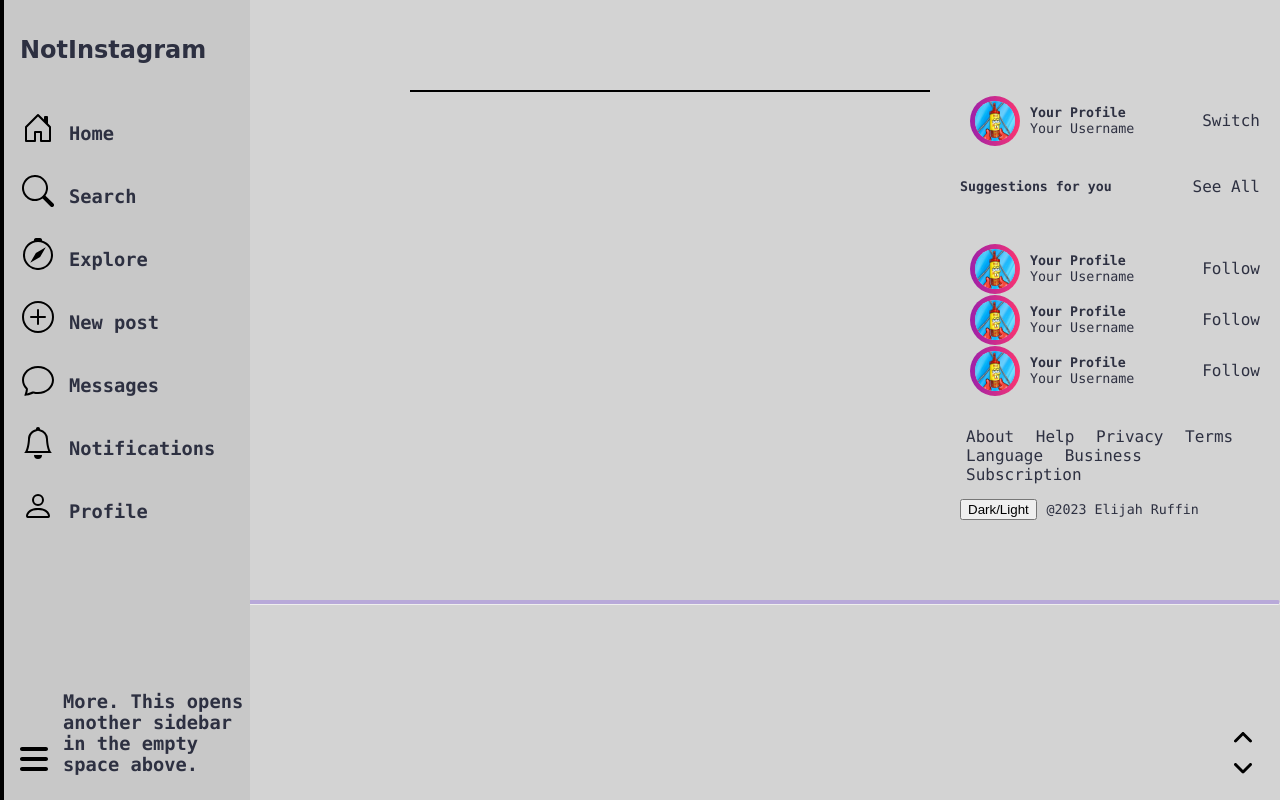
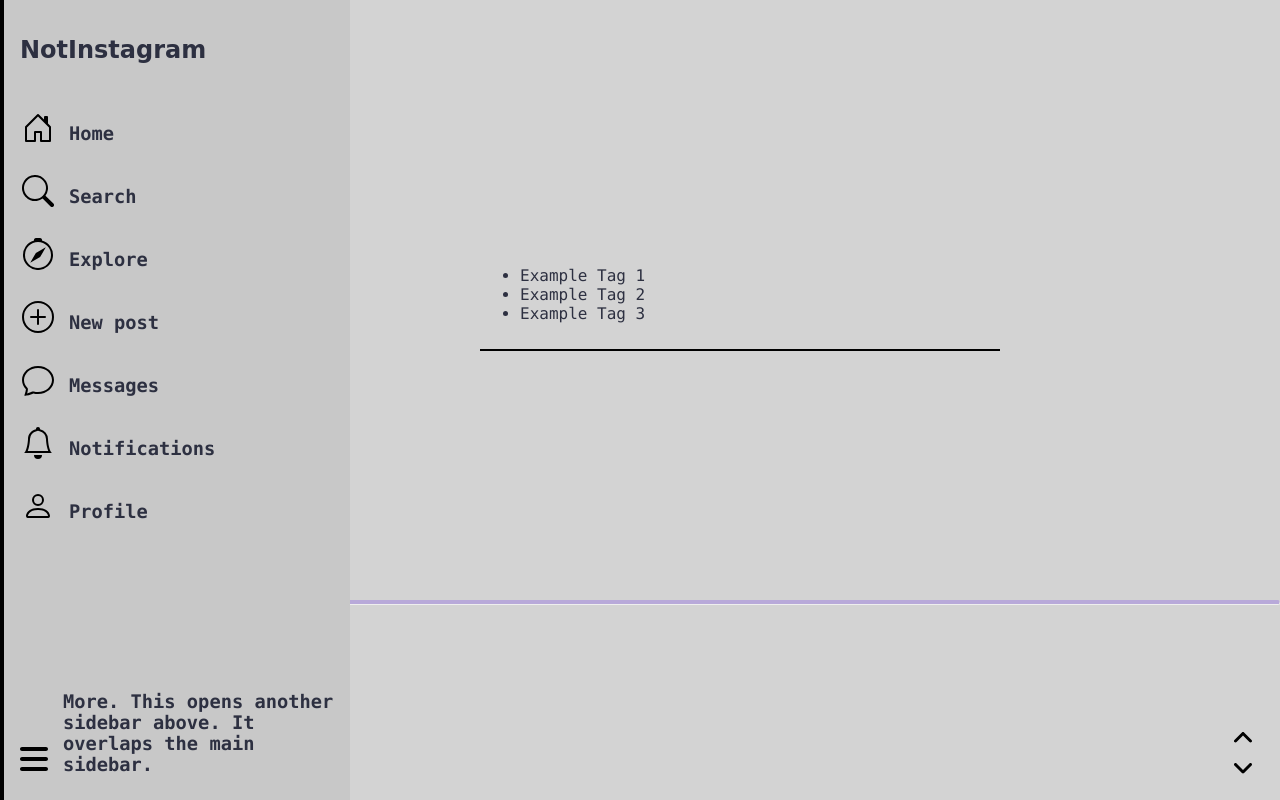
Before and after one commit to ruffineli77/social-media-application, a Flask app: page /explore in a window 1280 px wide. Run offline with Flask 3, Linux system fonts and the light colour scheme.

Commit message:
Fixed some spacing issues with center-content. Decided that the layout page will only include the sidebar. Home.html will have a footer on the side and all other pages without the suggestion section will have a footer on the bottom.

```diff
--- a/social_app/static/style.css
+++ b/social_app/static/style.css
@@ -37,24 +37,24 @@ main {
 .dark-mode html {
   background-color: rgba(54, 37, 89, 0.9254901961);
 }
-.dark-mode header, .dark-mode main, .dark-mode footer {
+.dark-mode header, .dark-mode main {
   color: #efefef;
   background-color: rgba(54, 37, 89, 0.9254901961);
   transition: background-color 1s, color 1s;
 }
-.dark-mode header a, .dark-mode main a, .dark-mode footer a {
+.dark-mode header a, .dark-mode main a {
   color: #efefef;
   text-decoration: none;
 }
-.dark-mode header a:hover, .dark-mode main a:hover, .dark-mode footer a:hover {
+.dark-mode header a:hover, .dark-mode main a:hover {
   -webkit-text-decoration: underline #bebdbd solid;
           text-decoration: underline #bebdbd solid;
 }
-.dark-mode header #navLinks li:hover, .dark-mode main #navLinks li:hover, .dark-mode footer #navLinks li:hover {
+.dark-mode header #navLinks li:hover, .dark-mode main #navLinks li:hover {
   background: #2e1f4b;
   border: 2px solid #2e1f4b;
 }
-.dark-mode .left-content, .dark-mode .center-content {
+.dark-mode .left-content {
   background-color: #362559;
 }
 
@@ -120,7 +120,7 @@ hr.rounded {
   border-left: 4px solid black;
   padding-bottom: 25px;
   background-color: #c8c8c8;
-  width: 250px;
+  width: 350px;
   height: 100%;
   position: fixed; /* Fixed Sidebar (stay in place on scroll) */
   z-index: 1; /* Stay on top */
@@ -204,9 +204,9 @@ hr.rounded {
   flex-direction: row;
   justify-content: center;
   align-items: flex-start;
-  gap: 30px;
+  gap: 80px;
   width: 100%;
-  margin: 16px 10px 16px 400px;
+  margin: 16px 100px 16px 300px;
   padding: 0 15px;
 }
 
@@ -258,7 +258,7 @@ hr.rounded {
 }
 
 .post-content {
-  border: 4px solid purple;
+  background-color: black;
   display: flex;
   flex-direction: column;
   align-items: center;
@@ -303,7 +303,7 @@ footer {
 }
 
 .top-footer ul {
-  list-style-type: none;
+  list-style: circle;
   margin: 0;
   padding: 0;
 }
@@ -311,6 +311,11 @@ footer {
   display: inline;
   margin: 6px 6px;
   white-space: wrap;
+}
+
+.bottom-footer {
+  display: flex;
+  flex-direction: column;
 }
 
 #profile-suggestions {
--- a/social_app/static/style.scss
+++ b/social_app/static/style.scss
@@ -66,7 +66,7 @@ main {
   html {
     background-color: $alt-color-3;
   }
-  header, main, footer {
+  header, main {
     color: $light-color-2;
     background-color: $alt-color-3;
     transition: background-color 1s, color 1s;
@@ -85,7 +85,7 @@ main {
       }
     }
   }
-  .left-content, .center-content {
+  .left-content {
     background-color: $alt-color-3-content;
   }
 }
@@ -151,7 +151,7 @@ hr.rounded {
   border-left: 4px solid  black;
   padding-bottom: 25px;
   background-color: $light-color-3-content;
-  width: 250px;
+  width: 350px;
   height: 100%;
   position: fixed; /* Fixed Sidebar (stay in place on scroll) */
   z-index: 1; /* Stay on top */
@@ -235,9 +235,10 @@ hr.rounded {
   flex-direction: row;
   justify-content: center;
   align-items: flex-start;
-  gap: 30px;
+  gap: 80px;
   width: 100%;
-  margin: 16px 10px 16px 400px;
+  // margin: 16px 16px 16px 300px;
+  margin: 16px 100px 16px 300px;
   padding: 0 15px;
 }
 .home-posts{
@@ -284,7 +285,7 @@ hr.rounded {
   max-width: 80%;
 }
 .post-content {
-  border: 4px solid  purple;
+    background-color: black;
   display: flex;
   flex-direction: column;
   align-items: center;
@@ -329,9 +330,8 @@ footer {
   gap: 15px;
 }
 .top-footer {
-
   ul {
-    list-style-type: none;
+    list-style: circle;
     margin: 0;
     padding: 0;
   }
--- a/social_app/templates/explore.html
+++ b/social_app/templates/explore.html
@@ -4,6 +4,13 @@
 {% block content %}
 
 <div class="explore-posts">
+  <div class="suggested-tags">
+    <ul id="test-list">
+      <li>Example Tag 1</li>
+      <li>Example Tag 2</li>
+      <li>Example Tag 3</li>
+    </ul>
+  </div>
   <div class="post-grid">
     <div class="one-post">
 
@@ -12,3 +19,25 @@
 </div>
 
 {% endblock content %}
+
+
+<!-- <div class="explore-grid">
+  <div class="suggested-tags">
+    <ul id="test-list">
+      <li>Example Tag 1</li>
+      <li>Example Tag 2</li>
+      <li>Example Tag 3</li>
+    </ul>
+  </div>
+  <div class="explore-post">
+    <ul id="test-list">
+      <li>Fucking Hell</li>
+      <li>Fucking Hell</li>
+      <li>Fucking Hell</li>
+      <li>Fucking Hell</li>
+      <li>Fucking Hell</li>
+      <li>Fucking Hell</li>
+    </ul>
+
+  </div>
+</div> -->
--- a/social_app/templates/layout.html
+++ b/social_app/templates/layout.html
@@ -27,10 +27,10 @@
     <main>
       <nav class="left-content">
         <ul id="navLinks">
-          <a href="" id="mainWebsiteLink">
+          <a href="{{ url_for('home') }}" id="mainWebsiteLink">
             <h2>NotInstagram</h2>
           </a>
-          <a href="">
+          <a href="{{ url_for('home') }}">
             <li>
               <div id="homeLink">
                 <img src={{ url_for('static', filename='svg_images/house-door.svg') }} alt="" ></img>
@@ -47,7 +47,7 @@
               </div>
             </li>
           </a>
-          <a href="">
+          <a href="{{ url_for('explore') }}">
             <li>
               <div>
                 <img src={{ url_for('static', filename='svg_images/compass.svg') }} alt="" ></img>
@@ -63,7 +63,7 @@
               </div>
             </li>
           </a>
-          <a href="">
+          <a href="{{ url_for('messages') }}">
             <li>
               <div>
                 <img src={{ url_for('static', filename='svg_images/chat.svg') }} alt="" ></img>
@@ -91,92 +91,12 @@
 
         <a href="" id="moreLink">
           <img src={{ url_for('static', filename='svg_images/bars-solid.svg') }} alt="" ></img>
-          <h3>More. This opens another sidebar in the empty space above.</h3>
+          <h3>More. This opens another sidebar above. It overlaps the main sidebar.</h3>
         </a>
       </nav>
 
       <div class="center-content">
         {% block content %}{% endblock %}
-        <footer>
-          <div class="post-top">
-            <div class="author-info">
-              <img id="pfpImage" src={{ url_for('static', filename='sample_posts/Bobby.jpg') }} alt=""></img>
-              <div id="profile-names">
-                <h5>Your Profile</h5>
-                <small>Your Username</small>
-              </div>
-            </div>
-            <p>Switch</p>
-          </div>
-          <div class="post-top">
-            <div class="author-info">
-              <div id="profile-names">
-                <h5>Suggestions for you</h5>
-              </div>
-            </div>
-            <p>See All</p>
-          </div>
-          <ul id="profile-suggestions">
-            <li>
-              <div class="post-top">
-                <div class="author-info">
-                  <img id="pfpImage" src={{ url_for('static', filename='sample_posts/Bobby.jpg') }} alt=""></img>
-                  <div id="profile-names">
-                    <h5>Your Profile</h5>
-                    <small>Your Username</small>
-                  </div>
-                </div>
-                <a>
-                  <p>Follow</p>
-                </a>
-              </div>
-            </li>
-            <li>
-              <div class="post-top">
-                <div class="author-info">
-                  <img id="pfpImage" src={{ url_for('static', filename='sample_posts/Bobby.jpg') }} alt=""></img>
-                  <div id="profile-names">
-                    <h5>Your Profile</h5>
-                    <small>Your Username</small>
-                  </div>
-                </div>
-                <a>
-                  <p>Follow</p>
-                </a>
-              </div>
-            </li>
-            <li>
-              <div class="post-top">
-                <div class="author-info">
-                  <img id="pfpImage" src={{ url_for('static', filename='sample_posts/Bobby.jpg') }} alt=""></img>
-                  <div id="profile-names">
-                    <h5>Your Profile</h5>
-                    <small>Your Username</small>
-                  </div>
-                </div>
-                <a>
-                  <p>Follow</p>
-                </a>
-              </div>
-            </li>
-          </ul>
-          <!-- </div> -->
-          <div class="top-footer">
-            <ul>
-              <li>About</li>
-              <li>Help</li>
-              <li>Privacy</li>
-              <li>Terms</li>
-              <li>Language</li>
-              <li>Business</li>
-              <li>Subscription</li>
-            </ul>
-          </div>
-          <div class="bottom-footer">
-            <button class="" onclick="toggleDarkMode()">Dark/Light</button>
-            <small>@2023 Elijah Ruffin</small>
-          </div>
-        </footer>
       </div>
     </main>
     <hr class="rounded">
```
Also changed, not shown: social_app/templates/home copy.html (deleted, +0 -83 lines), social_app/templates/home.html (+88 -1 lines), 1 other file.
